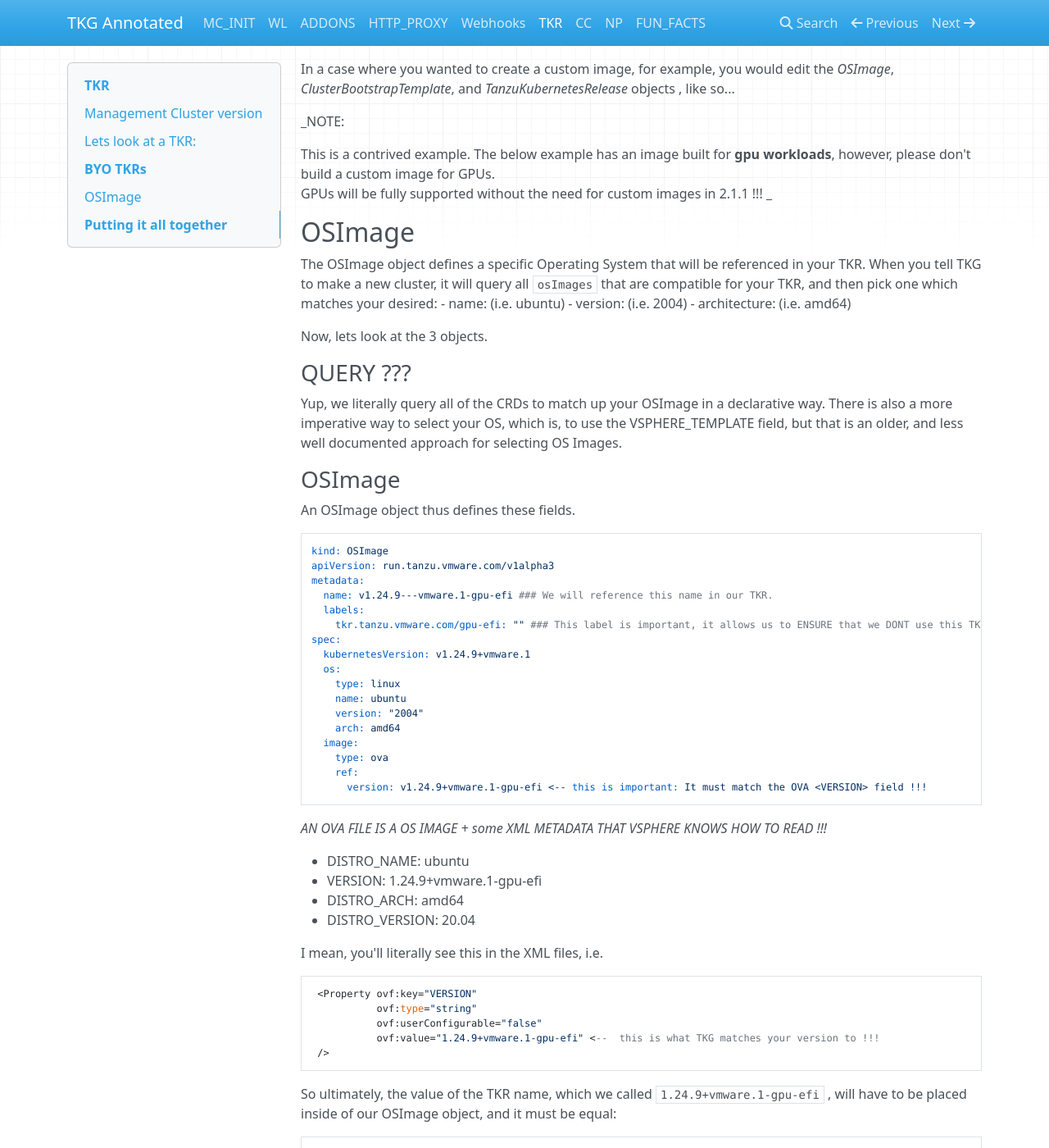
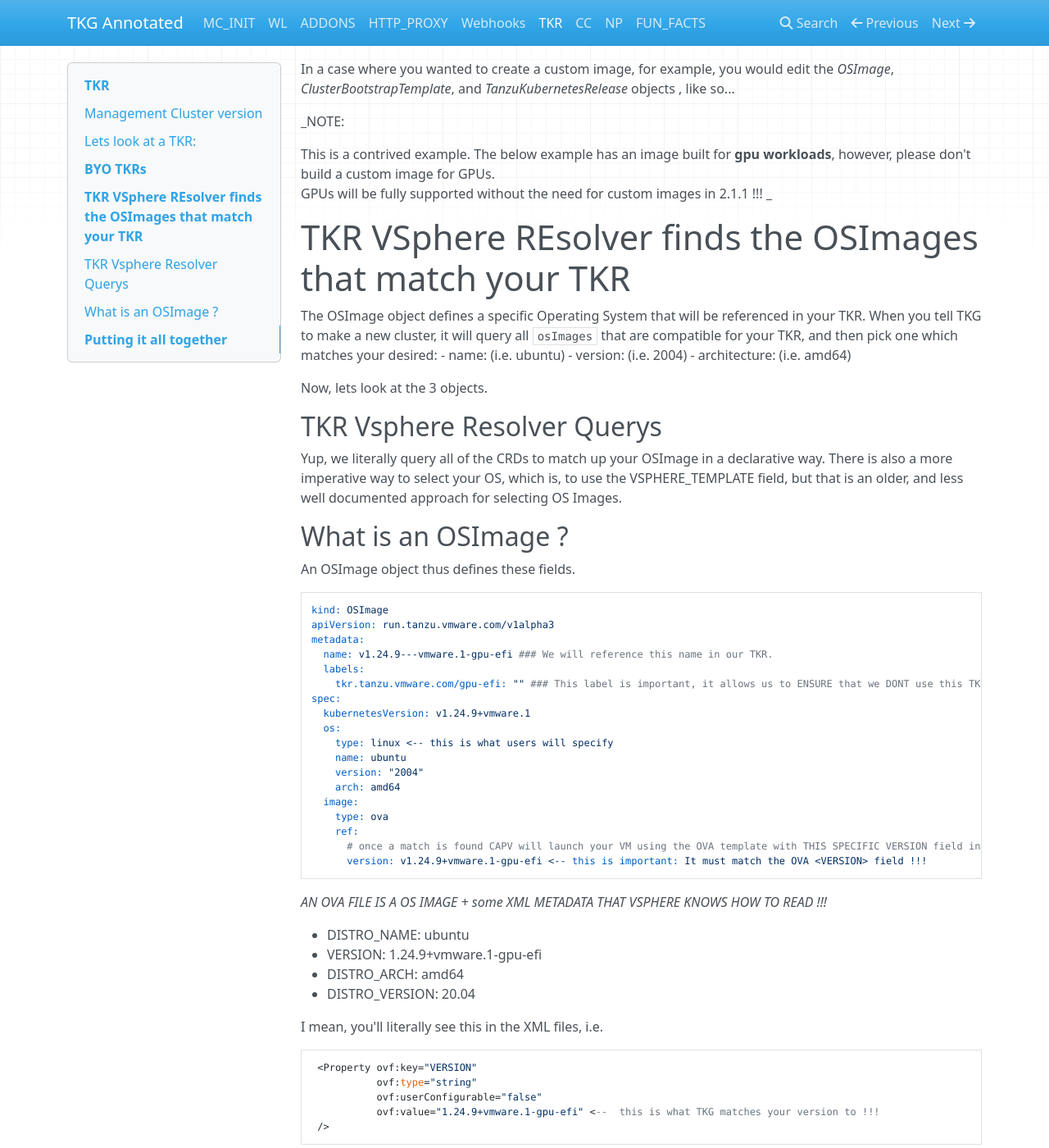
Before and after one commit to jayunit100/tanzu-install-annotated, an MkDocs documentation site: the page built from docs/z4-tkr.md, in a window 1280 px wide and 1400 px high, scrolled down 3598 px. Shown: the whole window at 82% size. Built offline with MkDocs 1.6.1, drawn with Linux system fonts in a browser that asks for light colours; nearby versions of some CDN libraries.

Commit message:
Update z4-tkr.md

````diff
--- a/docs/z4-tkr.md
+++ b/docs/z4-tkr.md
@@ -197,7 +197,7 @@
 GPUs will be fully supported without the need for custom images in 2.1.1 !!!
 _
 
-## OSImage
+# TKR VSphere REsolver finds the OSImages that match your TKR
 
 The OSImage object defines a specific Operating System that will be referenced in your TKR.  When you
 tell TKG to make a new cluster, it will query all `osImages` that are compatible for your TKR, and then
@@ -208,13 +208,13 @@
 
 Now, lets look at the 3 objects.
 
-### QUERY ???
+## TKR Vsphere Resolver Querys
 
 Yup, we literally query all of the CRDs to match up your OSImage in a declarative way.  There is also a more imperative
 way to select your OS, which is, to use the VSPHERE_TEMPLATE field, but that is an older, and less well documented approach for
 selecting OS Images.
 
-### OSImage
+## What is an OSImage ?
 
 An OSImage object thus defines these fields.
 
@@ -228,13 +228,14 @@
 spec:
   kubernetesVersion: v1.24.9+vmware.1
   os:
-    type: linux
+    type: linux <-- this is what users will specify
     name: ubuntu
     version: "2004"
     arch: amd64
   image:
     type: ova
     ref:
+      # once a match is found CAPV will launch your VM using the OVA template with THIS SPECIFIC VERSION field in it's XML
       version: v1.24.9+vmware.1-gpu-efi <-- this is important: It must match the OVA <VERSION> field !!!
 ```
 
````
